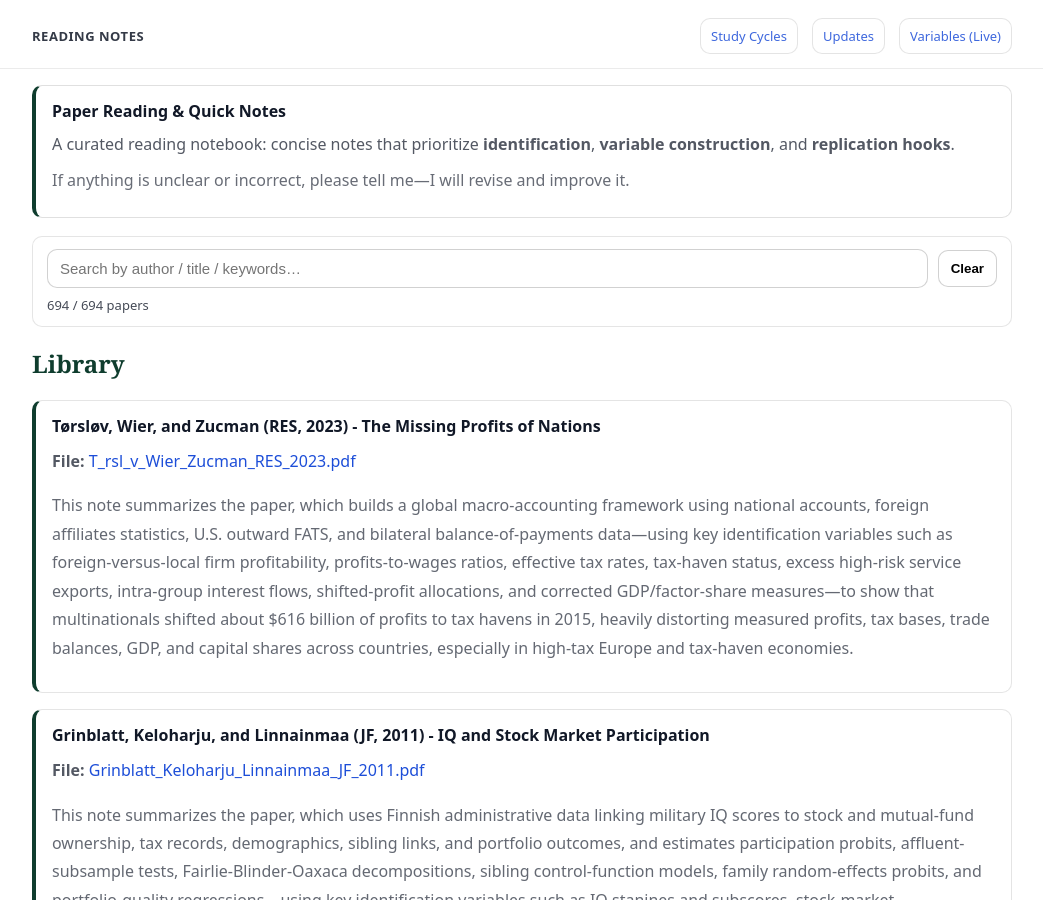
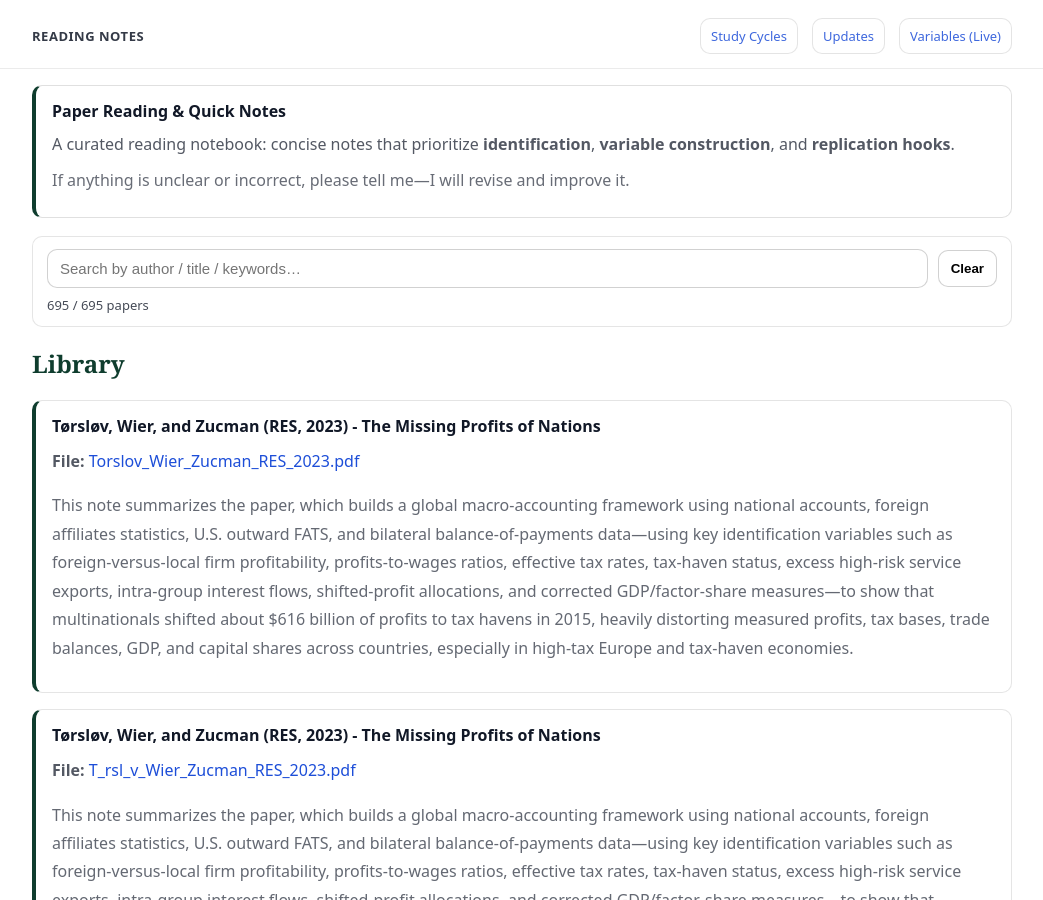
Before and after one commit to yaxinzn/study-archive, a Jekyll site: the page built from reading/index.md, in a window 1280 px wide and 900 px high. Shown: the whole window, without its empty margins (118-1161 px from the left). Built offline with Jekyll 4.4.1, drawn with Linux system fonts in a browser that asks for light colours.

Commit message:
Reading: add/update Torslov_Wier_Zucman_RES_2023.pdf

```diff
--- a/_data/reading.yml
+++ b/_data/reading.yml
@@ -1,3 +1,7 @@
+- title: "Tørsløv, Wier, and Zucman (RES, 2023) - The Missing Profits of Nations"
+  file: "Torslov_Wier_Zucman_RES_2023.pdf"
+  desc: "This note summarizes the paper, which builds a global macro-accounting framework using national accounts, foreign affiliates statistics, U.S. outward FATS, and bilateral balance-of-payments data—using key identification variables such as foreign-versus-local firm profitability, profits-to-wages ratios, effective tax rates, tax-haven status, excess high-risk service exports, intra-group interest flows, shifted-profit allocations, and corrected GDP/factor-share measures—to show that multinationals shifted about $616 billion of profits to tax havens in 2015, heavily distorting measured profits, tax bases, trade balances, GDP, and capital shares across countries, especially in high-tax Europe and tax-haven economies."
+
 - title: "Tørsløv, Wier, and Zucman (RES, 2023) - The Missing Profits of Nations"
   file: "T_rsl_v_Wier_Zucman_RES_2023.pdf"
   desc: "This note summarizes the paper, which builds a global macro-accounting framework using national accounts, foreign affiliates statistics, U.S. outward FATS, and bilateral balance-of-payments data—using key identification variables such as foreign-versus-local firm profitability, profits-to-wages ratios, effective tax rates, tax-haven status, excess high-risk service exports, intra-group interest flows, shifted-profit allocations, and corrected GDP/factor-share measures—to show that multinationals shifted about $616 billion of profits to tax havens in 2015, heavily distorting measured profits, tax bases, trade balances, GDP, and capital shares across countries, especially in high-tax Europe and tax-haven economies."
```
Also changed, not shown: 1 other file.
